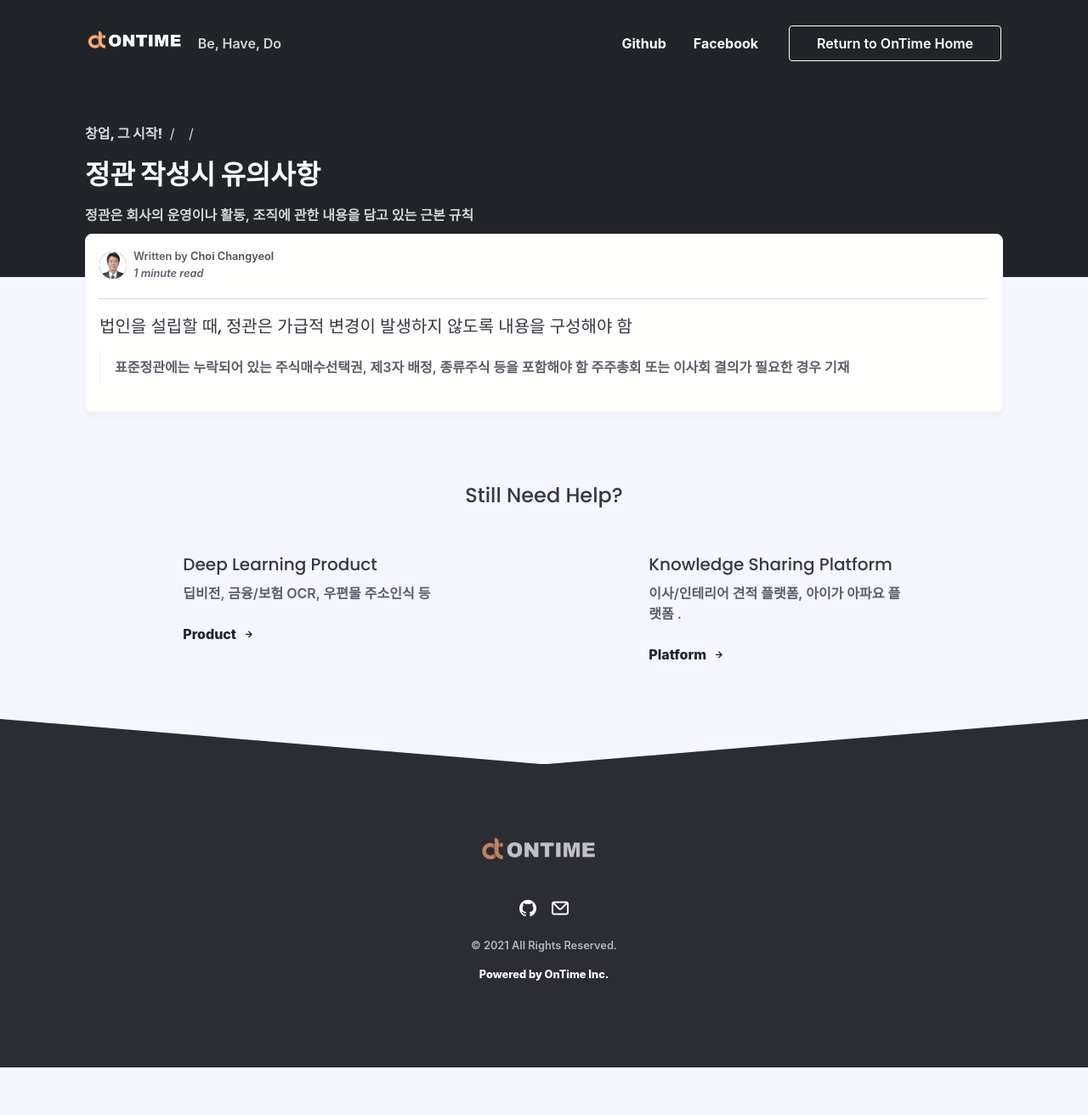
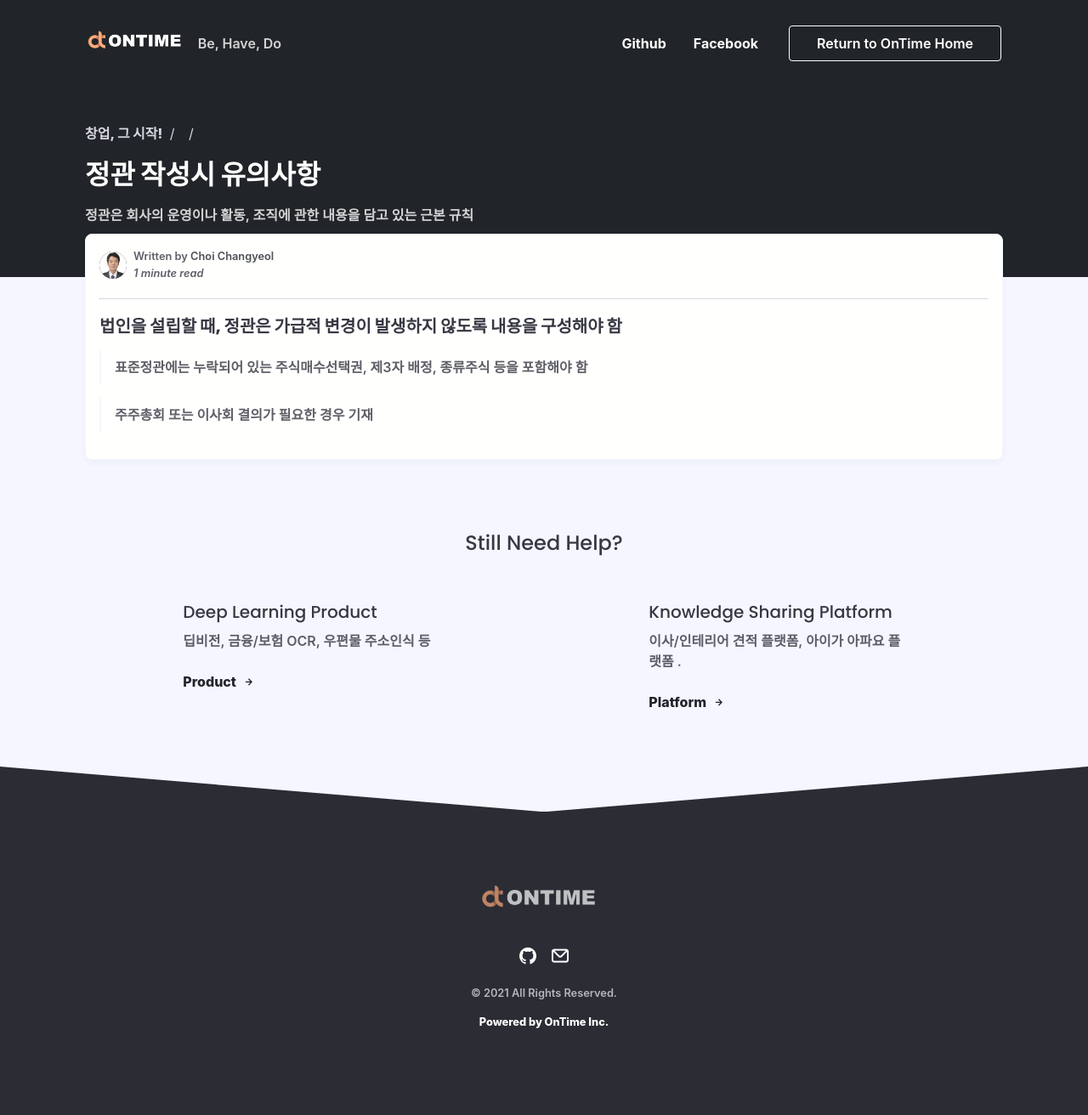
Before and after one commit to ontime-git/ontime-git.github.io, a Jekyll site: the page built from _posts/registration/2021-03-03-Articles-of-Association.md, in a window 1280 px wide. Shown: the whole page at 85% size. Built offline with Jekyll 4.4.1, drawn with Linux system fonts in a browser that asks for light colours; nearby versions of some CDN libraries; some web fonts are replaced; comment, search, counter and statistics services are not loaded; before the commit the page ends 1256 px from its top, so only the background shows below that.

```diff
--- a/_posts/registration/2021-03-03-Articles-of-Association.md
+++ b/_posts/registration/2021-03-03-Articles-of-Association.md
@@ -4,12 +4,14 @@ title: 정관 작성시 유의사항
 date: '2021-03-03 08:44:38 -0400'
 category: registration
 author: ccy
-short-description: 정관은 회사의 운영이나 활동, 조직에 관한 내용을 담고 있는 근본 규칙
+short-description: '정관은 회사의 운영이나 활동, 조직에 관한 내용을 담고 있는 근본 규칙'
 published: true
 ---
 
 -----
 
-##### 법인을 설립할 때, 정관은 가급적 변경이 발생하지 않도록 내용을 구성해야 함
+##### **법인을 설립할 때, 정관은 가급적 변경이 발생하지 않도록 내용을 구성해야 함**
+
 > 표준정관에는 누락되어 있는 주식매수선택권, 제3자 배정, 종류주식 등을 포함해야 함
+
 > 주주총회 또는 이사회 결의가 필요한 경우 기재
```
